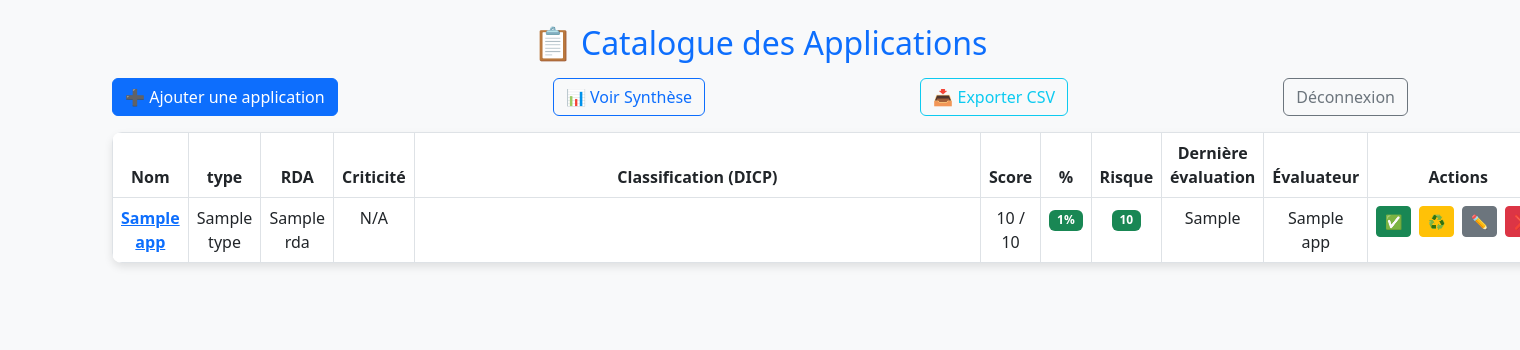
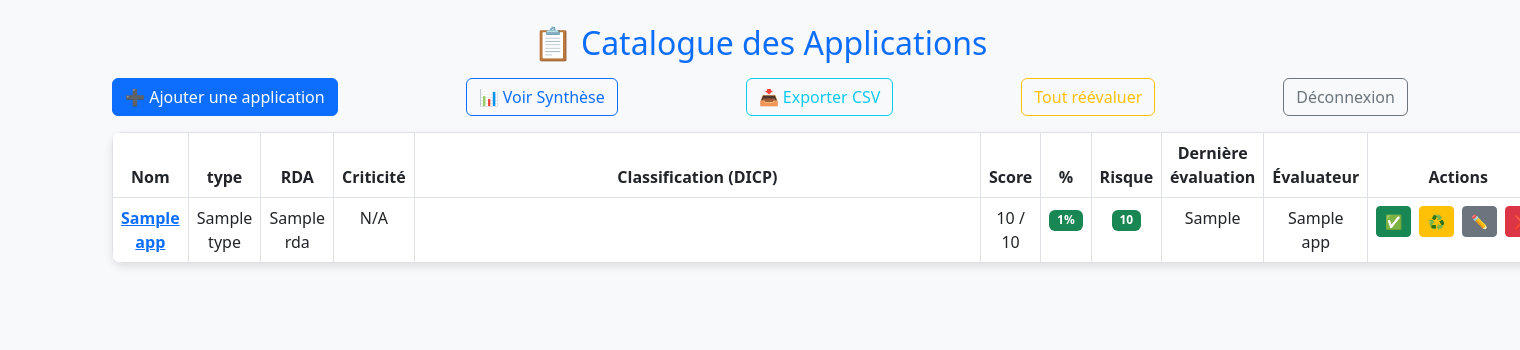
Before and after one commit to rumeaug17/ADM, a Flask app: template templates/index.html in a window 1520 px wide; the page is wider, and only the part inside the window is pictured. Shown: the part 70-420 px from the top of that part. Run offline with Flask 3, Linux system fonts and the light colour scheme; the template is opened without the code that fills it: most values are stand-ins (such as "Sample title", 1, 10 or a date in 2020).

Commit message:
Update index.html

```diff
--- a/templates/index.html
+++ b/templates/index.html
@@ -54,8 +54,11 @@
     <div class="d-flex justify-content-between my-3">
         <a href="/add" class="btn btn-primary">➕ Ajouter une application</a>
         <a href="/synthese" class="btn btn-outline-primary">📊 Voir Synthèse</a>
-		<a href="/export_csv" class="btn btn-outline-info">📥 Exporter CSV</a>
-		<a href="/logout" class="btn btn-outline-secondary">Déconnexion</a>
+	<a href="/export_csv" class="btn btn-outline-info">📥 Exporter CSV</a>
+	<button type="button" class="btn btn-outline-warning" data-bs-toggle="modal" data-bs-target="#reevaluateModal">
+        	Tout réévaluer
+    	</button>
+	<a href="/logout" class="btn btn-outline-secondary">Déconnexion</a>
     </div>
 
     <table class="table table-bordered text-center">
@@ -205,6 +208,26 @@
   </div>
 </div>
 
+<!-- Modal de confirmation pour "Tout réévaluer" -->
+<div class="modal fade" id="reevaluateModal" tabindex="-1" aria-labelledby="reevaluateModalLabel" aria-hidden="true">
+  <div class="modal-dialog">
+    <div class="modal-content">
+      <div class="modal-header">
+        <h5 class="modal-title" id="reevaluateModalLabel">Confirmation de réévaluation</h5>
+        <button type="button" class="btn-close" data-bs-dismiss="modal" aria-label="Fermer"></button>
+      </div>
+      <div class="modal-body">
+        Êtes-vous sûr de vouloir réévaluer toutes les applications ?
+      </div>
+      <div class="modal-footer">
+        <button type="button" class="btn btn-secondary" data-bs-dismiss="modal">Annuler</button>
+        <!-- Ici, le lien redirige vers la route qui gère la réévaluation de toutes les applications -->
+        <a href="/reevaluate_all" class="btn btn-warning">Réévaluer</a>
+      </div>
+    </div>
+  </div>
+</div>
+
 <script>
 // Cible le modal de confirmation par son ID
 var confirmModal = document.getElementById('confirmDeleteModal');
```
